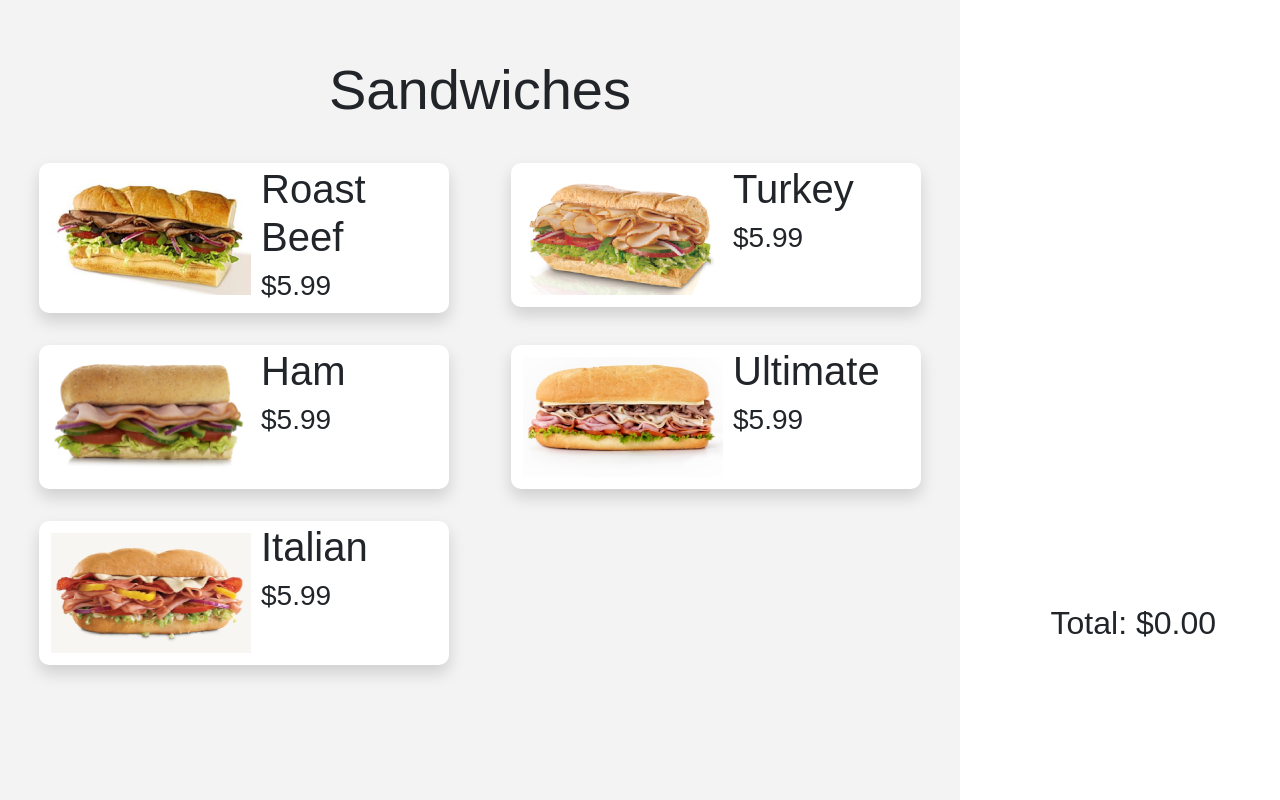
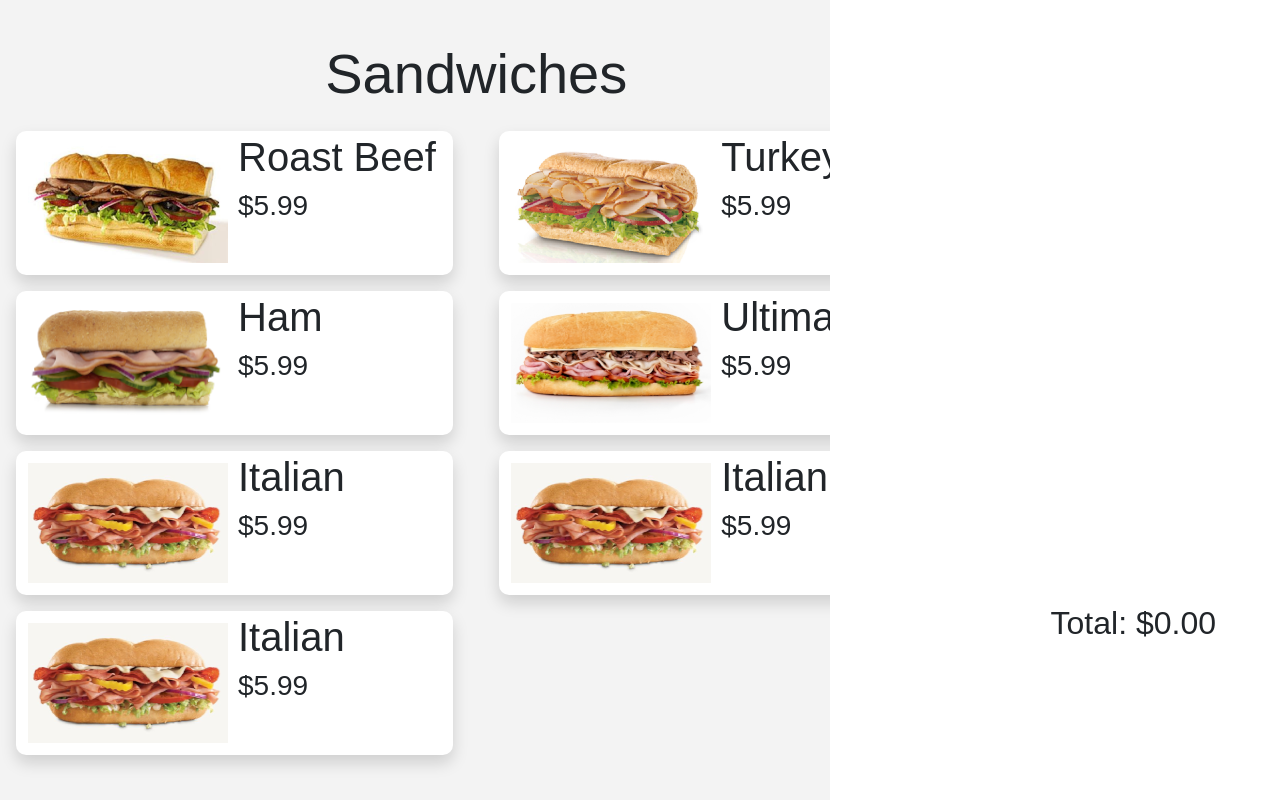
Before and after one commit to AlexWetzel/Sandwich-Store, a React (Create React App) app in the folder client/: page /menu in a window 1280 px wide. Built offline with nearby package versions, Linux system fonts and the light colour scheme; a web font is replaced by a local one.

Commit message:
Adjusted spacing on menu items and make order panel fixed width

```diff
--- a/client/src/components/Item/Item.js
+++ b/client/src/components/Item/Item.js
@@ -7,7 +7,7 @@ class Item extends Component {
     return (
       <div className="col-6">
         <div
-          className={`${style.name} media m-3 shadow`}
+          className={`${style.name} media m-2 shadow`}
           onClick={this.props.onClick}
         >
           <img
--- a/client/src/components/Item/ItemWrapper.js
+++ b/client/src/components/Item/ItemWrapper.js
@@ -7,7 +7,7 @@ class ItemWrapper extends Component {
   render() {
     return (
       <div>
-        <h1 className="m-3 display-4 text-center">Sandwiches</h1>
+        <h1 className="display-4 text-center">Sandwiches</h1>
         <div className="p-2">
           <div className="row">
             {this.props.children}
@@ -15,13 +15,13 @@ class ItemWrapper extends Component {
           <div className={"row " + this.props.buttonDisplay}>
             <div className="col-4">
               <Link to="/">
-                <div className={`${style.cancel_btn} text-center mr-3 mt-5 p-1`}>
+                <div className={`${style.cancel_btn} text-center mr-3 p-1`}>
                   <h2 className="align-middle">Cancel Order</h2>
                 </div>
               </Link>
             </div>
             <div className="col-8">
-              <div className={`${style.submit_btn} text-center mr-3 mt-5 p-1`} onClick={this.props.onClick}>
+              <div className={`${style.submit_btn} text-center mr-3 p-1`} onClick={this.props.onClick}>
                 <h2 className="align-middle">Submit Order</h2>
               </div>
             </div>
--- a/client/src/components/Order/Order.module.css
+++ b/client/src/components/Order/Order.module.css
@@ -1,5 +1,6 @@
 .order_panel {
-  width: 25%;
+  /* width: 25%; */
+  width: 450px;
   position: fixed;
   right: 0;
   top: 0;
--- a/client/src/pages/Menu/Menu.js
+++ b/client/src/pages/Menu/Menu.js
@@ -22,6 +22,8 @@ class Menu extends Component {
         {type: "Turkey", price: 5.99},
         {type: "Ham", price: 5.99},
         {type: "Ultimate", price: 5.99},
+        {type: "Italian", price: 5.99},
+        {type: "Italian", price: 5.99},
         {type: "Italian", price: 5.99},
       ],
       sauce: ["Mayonnaise", "Yellow Mustard", "Honey Mustard", "Dijon Mustard", "Horseradish Mayo"],
@@ -254,13 +256,13 @@ class Menu extends Component {
     }
 
     return(
-      <div className="row justify-content-start" style={{margin: '0px'}}>
+      <div className="row justify-content-start">
         <div className="col-9">
           <div className={style.menu_container}>
           <this.pageRender />
           </div>
         </div>
-        <div>
+
         <Order
           total={this.calculateTotal()}
           back={this.previousPage}
@@ -287,7 +289,7 @@ class Menu extends Component {
             );
           })}
         </Order>
-        </div>
+
       </div>
     )
   }
```
Lines whose indentation alone changed are shown as unchanged.
